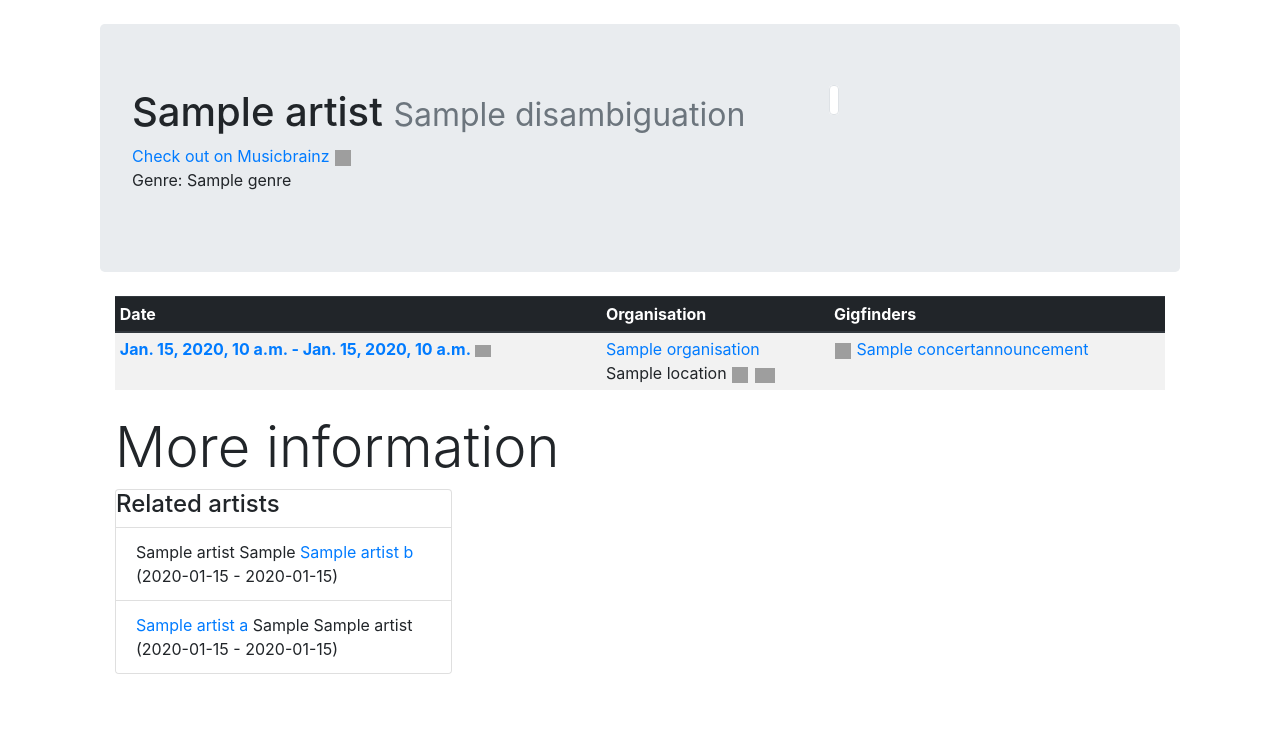
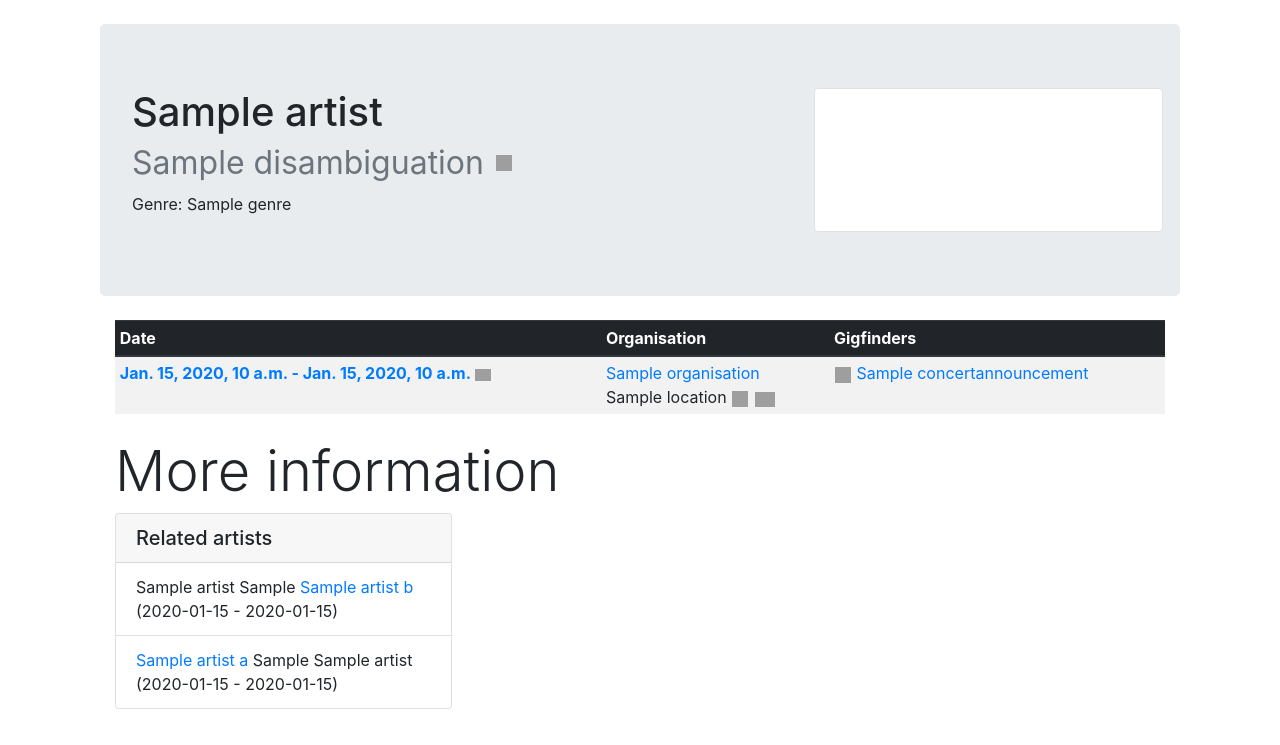
Before and after one commit to Kunstenpunt/havelovewilltravel, a Django app: template hlwtadmin/templates/hlwtadmin/artist_detail.html in a window 1280 px wide. Shown: the part 56-801 px from the top of the page. Before the commit the page ends 730 px from the top, so only its background shows below. Run offline with Django 3.2, Linux system fonts and the light colour scheme; the template is opened without the code that fills it: most values are stand-ins (such as "Sample title", 1, 10 or a date in 2020); some libraries are stand-ins or nearby versions; grey boxes are pictures that could not be loaded.

Commit message:
fixes #269

```diff
--- a/hlwtadmin/templates/hlwtadmin/artist_detail.html
+++ b/hlwtadmin/templates/hlwtadmin/artist_detail.html
@@ -4,19 +4,14 @@
 <div class="jumbotron my-4">
     <div class="row">
         <div class="col-md-8">
-        <h1>
-            {% block title %}{{ artist.name }}{% endblock %}
-                <small class="text-muted">{{ artist.disambiguation }}</small>
+            <h1>{% block title %}{{ artist.name }}{% endblock %}
+                {% if artist.disambiguation %}<br/><small class="text-muted">{{ artist.disambiguation }}</small>{% endif%}
+                <a target="_blank" href="https://musicbrainz.org/artist/{{ artist.mbid }}">{% load static %}<img style="width: 16px; height: 16px; border: 0px; margin-left: 1px; margin-right: 1px;" src="{% static 'icons/musicbrainz.png' %}" alt="{{ artist.name }}" /></a>
             </h1>
-            <a target="_blank" href="https://musicbrainz.org/artist/{{ artist.mbid }}">Check out on Musicbrainz
-                {% load static %}<img style="width: 16px; height: 16px; border: 0px; margin-left: 1px; margin-right: 1px;" src="{% static 'icons/musicbrainz.png' %}" alt="{{ artist.name }}" />
-            </a>
             <p>Genre: {{ artist.genre.all|join:"," }}</p>
-
+            <p id="myInfo"></p>
         </div>
-        <div class="col-md-4">
-            <a class="img-thumbnail my-link" target="_blank" href=""><img width="100%" src="" class="my-image" id="{{ artist.mbid }}"></a>
-        </div>
+        <a class="img-thumbnail my-link col-md-4" target="_blank" href=""><img width="100%" src="" class="my-image" id="{{ artist.mbid }}"></a>
     </div>
 </div>
 
@@ -85,7 +80,7 @@
     <div class="card-columns">
         {% if artist.artista.all or artist.artistb.all %}
         <div class="card">
-            <h4>Related artists</h4>
+            <h5 class="card-header">Related artists</h5>
             <ul class="list-group list-group-flush">
                 {% for relation in artist.artista.all %}
                   <li class="list-group-item">
@@ -107,22 +102,24 @@
 
         {% if user.is_authenticated %}
         <div class="card">
-            <h4>Technical details</h4>
+            <h5 class="card-header">Technical details</h5>
             <ul class="list-group list-group-flush">
                 <li class="list-group-item">Is on include list: {{ artist.include }}</li>
                 <li class="list-group-item">Is on exclude list: {{ artist.exclude }}</li>
             </ul>
+        </div>
+
+        {% for gigfinderurl in artist.gigfinderurl_set.all %}
+        <div class="card">
+            <h5 class="card-header">{{ gigfinderurl.gigfinder }}</h5>
             <ul class="list-group list-group-flush">
-                {% for gigfinderurl in artist.gigfinderurl_set.all %}
-                <li class="list-group-item">
-                    <ul class="list-group list-group-flush">
-                        <li class="list-group-item"><a href="{{ gigfinderurl.url}}">{{ gigfinderurl.gigfinder }}</a></li>
-                        <li class="list-group-item">(MB) {{ gigfinderurl.last_confirmed_by_musicbrainz }}<br>(gig) {{ gigfinderurl.last_synchronized }}</li>
-                    </ul>
-                </li>
-            {% endfor %}
+                <li class="list-group-item"><a href="{{ gigfinderurl.url}}">{{ gigfinderurl.url }}</a></li>
+                <li class="list-group-item">Last synchronized with Musicbrainz: {{ gigfinderurl.last_confirmed_by_musicbrainz }}</li>
+                <li class="list-group-item">Last synchronized with Gigfinder: {{ gigfinderurl.last_synchronized }}</li>
             </ul>
         </div>
+        {% endfor %}
+
         {% endif %}
     </div>
 </div>
@@ -131,11 +128,13 @@
     {% if user.is_authenticated %}
     <h4 class="display-4">Administration</h4>
     <div class="card">
-        <h4>Actions</h4>
+        <h5 class="card-header">Actions</h5>
+            <div class="card-body">
                 <ul class="list-group list-group-flush">
                     {% if perms.hlwtadmin.can_create_relationartistartist %}<li class="list-group-item"><a href="{% url 'relationartistartist_create' artist.mbid %}">Relate artist to another artist</a></li>{% endif %}
                     {% if perms.hlwtadmin.can_update_artist %}<li class="list-group-item"><a href="{% url 'artist_update' artist.mbid %}">Update artist</a></li>{% endif %}
                 </ul>
+            </div>
         </div>
     {% endif %}
     </div>
@@ -167,4 +166,24 @@
         }
     );
  </script>
+
+<script>
+  var span = document.getElementById("myInfo");
+
+  async function get() {
+    const response = await fetch(`http://musicbrainz.org/ws/2/artist/2455aabf-c637-4b2c-94bb-13aeb89f3a2c?inc=url-rels&fmt=json`);
+    const myJson = await response.json();
+    myJson["relations"].forEach(function(reference) {
+        var createA = document.createElement('a');
+        var createAText = document.createTextNode(reference["type"]);
+        createA.setAttribute('href', reference["url"]["resource"]);
+        createA.setAttribute('class', "btn btn-primary btn-sm mx-1 my-1");
+        createA.appendChild(createAText);
+        span.appendChild(createA);
+
+    });
+  }
+  var mb = get()
+
+</script>
 {% endblock javascript %}
```
Lines whose indentation alone changed are shown as unchanged.
